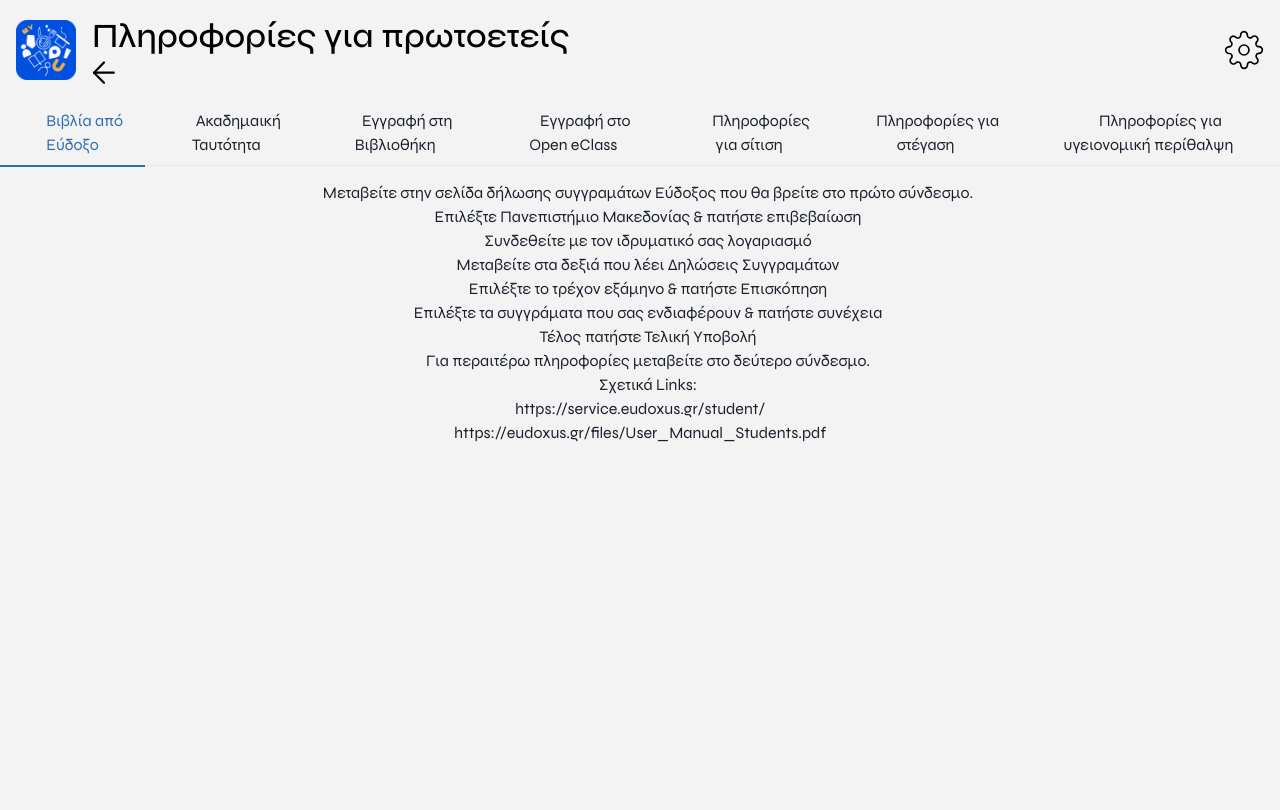
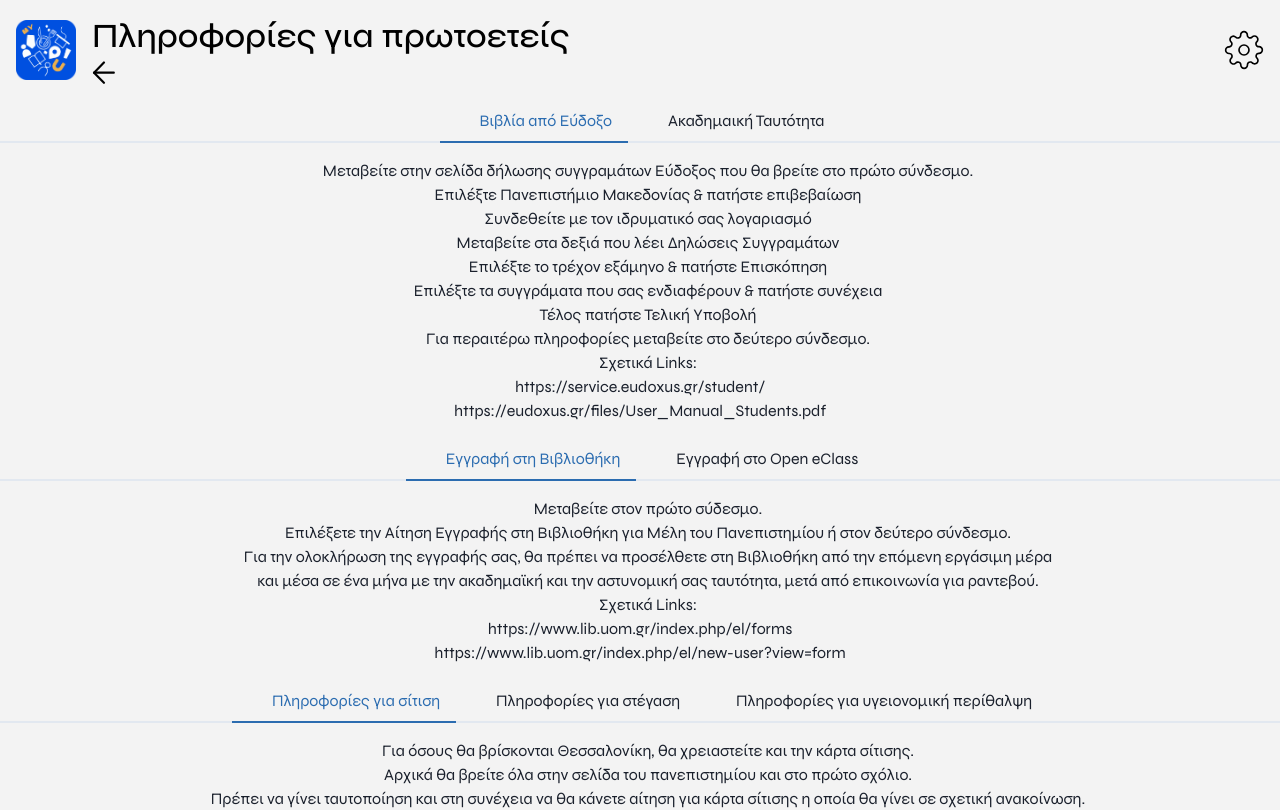
Before and after one commit to open-source-uom/myuom, a React (Create React App) app: page /firstyearinfo in a window 1280 px wide. Shown: the top 810 px of the page. Built offline with nearby package versions, Linux system fonts and the light colour scheme.

Commit message:
Changed the layout

```diff
--- a/src/components/InfoCard.jsx
+++ b/src/components/InfoCard.jsx
@@ -37,12 +37,9 @@ export default function InfoCard({ data }) {
 
   return (
     <Tabs
-      // orientation="vertical"
-      isFitted
-      // display="grid"
-      gridTemplateColumns="auto 1fr"
+      align="center"
+      // gridTemplateColumns="auto 1fr"
       fontFamily="Syne"
-      variant="enclosed"
       colorScheme={useColorModeValue("#0050e0", "#f3f3f3")}
     >
       <TabList>
--- a/src/pages/FirstYearInfoPage.jsx
+++ b/src/pages/FirstYearInfoPage.jsx
@@ -5,9 +5,15 @@ import Schedule from "../components/Schedule";
 import InfoCard from "../components/InfoCard";
 
 export default function FirstYearInfoPage() {
+  const firstCardArray = data.slice(0, 2);
+  const secondCardArray = data.slice(2, 4);
+  const thirdCardArray = data.slice(4, 7);
+
   return (
-    <Box textAlign={"center"}>
-        <InfoCard data={data} key={data.title} />
+    <Box>
+      <InfoCard data={firstCardArray} key={firstCardArray.title} />
+      <InfoCard data={secondCardArray} key={secondCardArray.title} />
+      <InfoCard data={thirdCardArray} key={thirdCardArray.title} />
     </Box>
   );
 }
```
